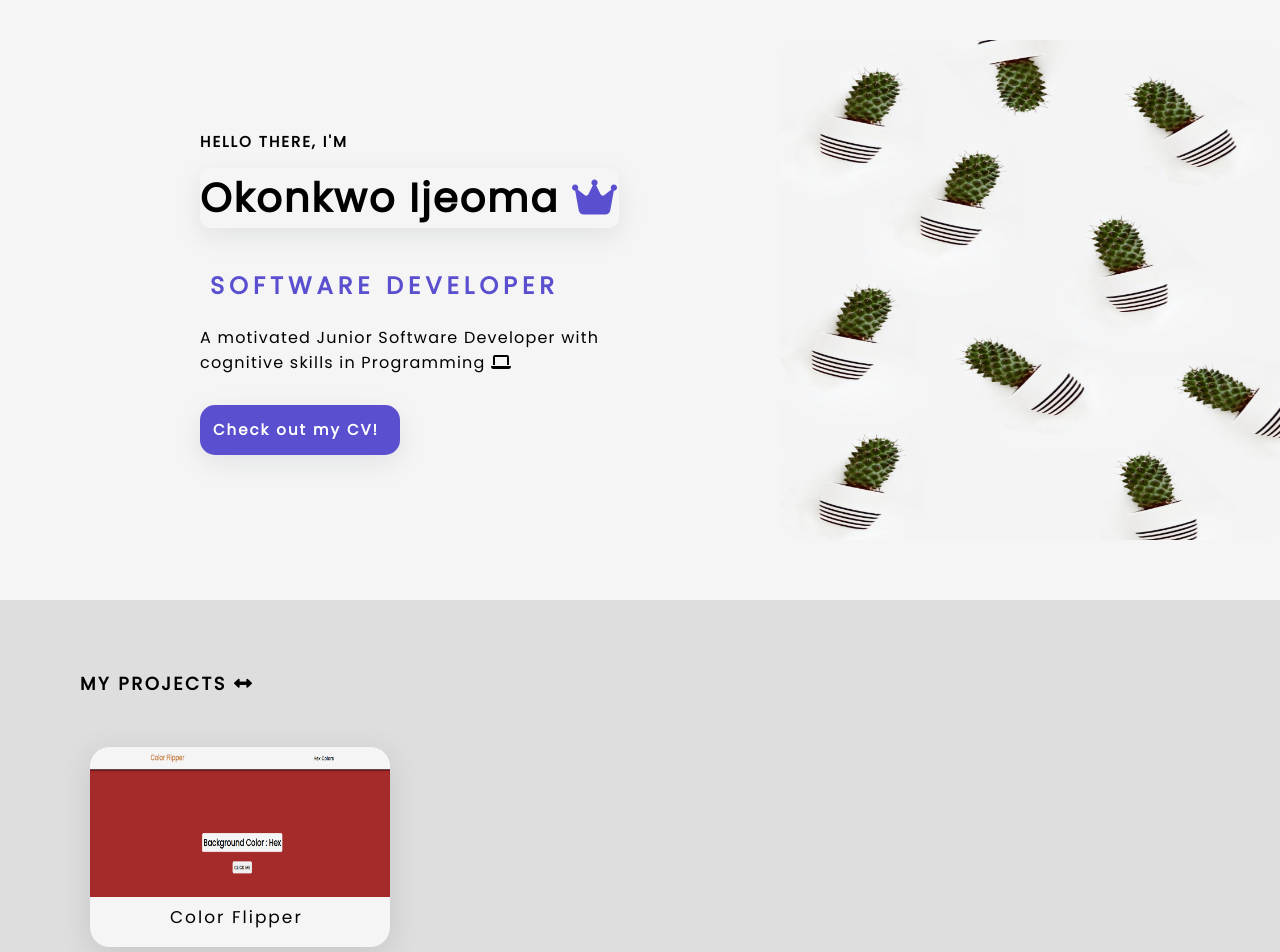
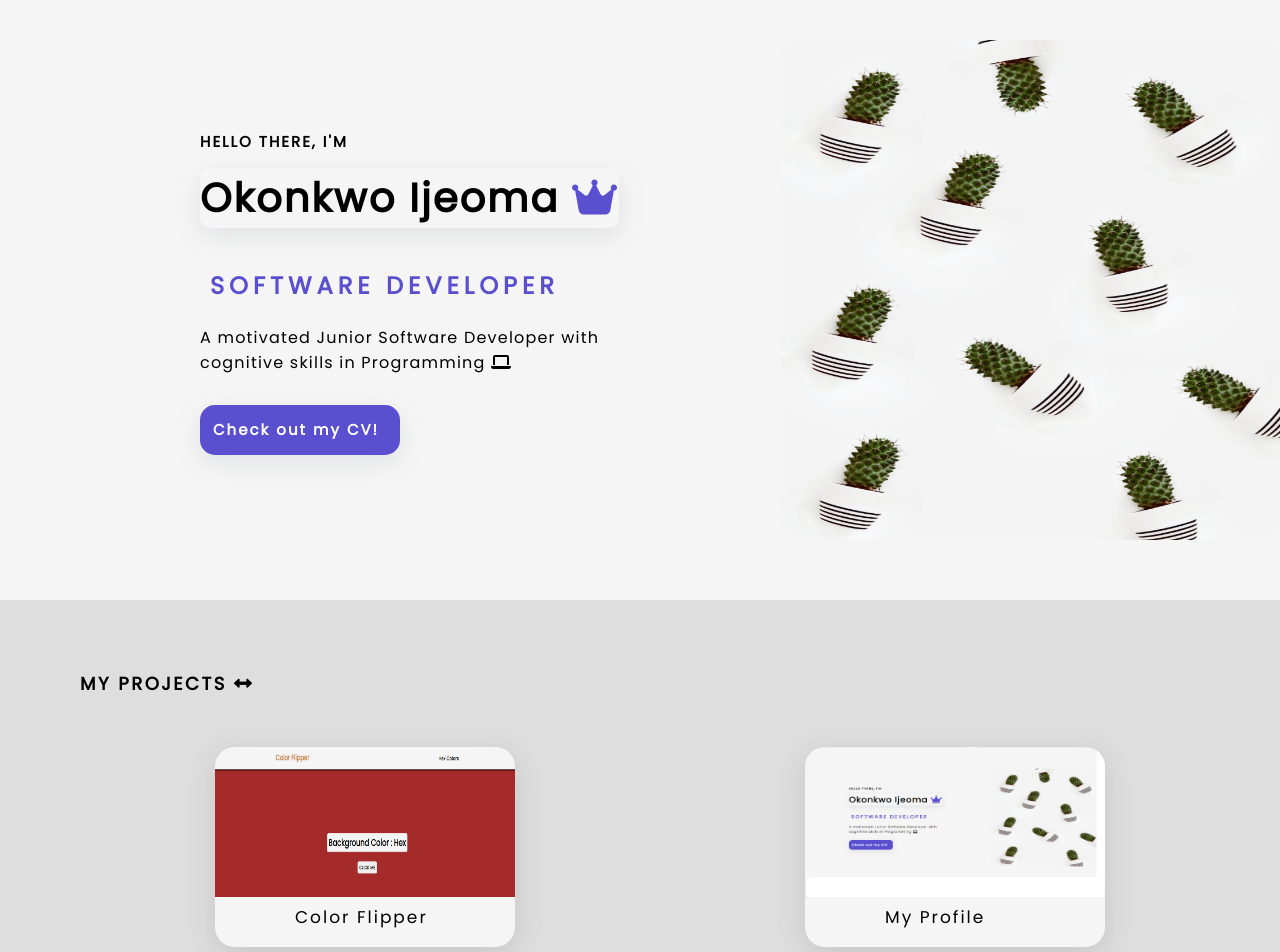
Before and after one commit to Ij-10/Profile-Page, a plain HTML site: page index.html in a window 1280 px wide. Shown: the top 952 px of the page. Drawn offline with Linux system fonts and the light colour scheme.

Commit message:
project modified and completed!

```diff
--- a/index.html
+++ b/index.html
@@ -38,7 +38,7 @@
         <div class="secondContainerContent">
             <h1 class="fourthHeader"> MY PROJECTS <i class="fas fa-arrows-alt-h"></i></h1>
         </div>
-
+        <div class="projects">
             <a href="https://ij-10.github.io/Color-Flipper/">
                 <div class="boxOne">
                     <img class="secondImage" src="./background image/color flipper.png" alt="colorflipper">
@@ -46,12 +46,13 @@
                 </div>
             </a>
 
-        <a href="https://ij-10.github.io/Color-Flipper/">
+            <a href="https://ij-10.github.io/Profile-Page/">
                 <div class="boxOne">
-                <img class="secondImage" src="./background image/personal profile.png" alt="personalProfile">
+                    <img class="secondImage" src="./background image/personal profile.png" alt="personalprofile">
                     <div class="boxTitle">My Profile</div>
                 </div>
             </a>
+        </div>
     </div>
     <!-- end of second slide -->
 
--- a/style.css
+++ b/style.css
@@ -92,6 +92,11 @@ body{
     padding: 50px;
     height: 500px;
     background-color: #DEDEDE;
+}
+
+.projects{
+    display: flex;
+    justify-content: space-around;
 }
 
 .fourthHeader{
```
Lines whose indentation alone changed are shown as unchanged.
